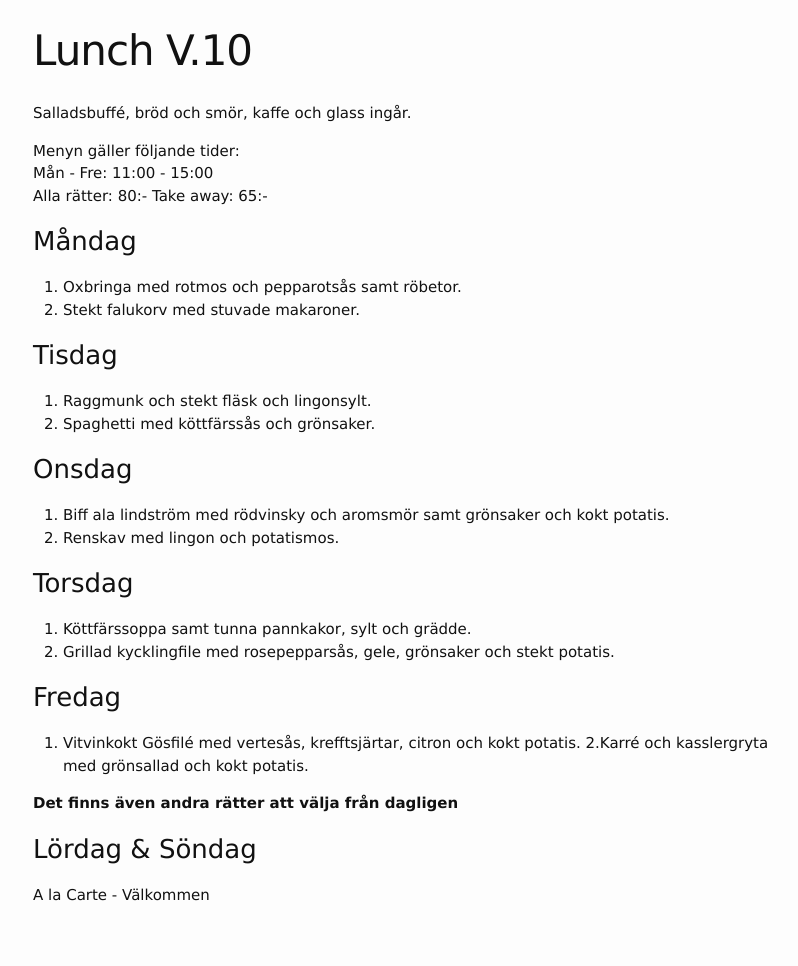
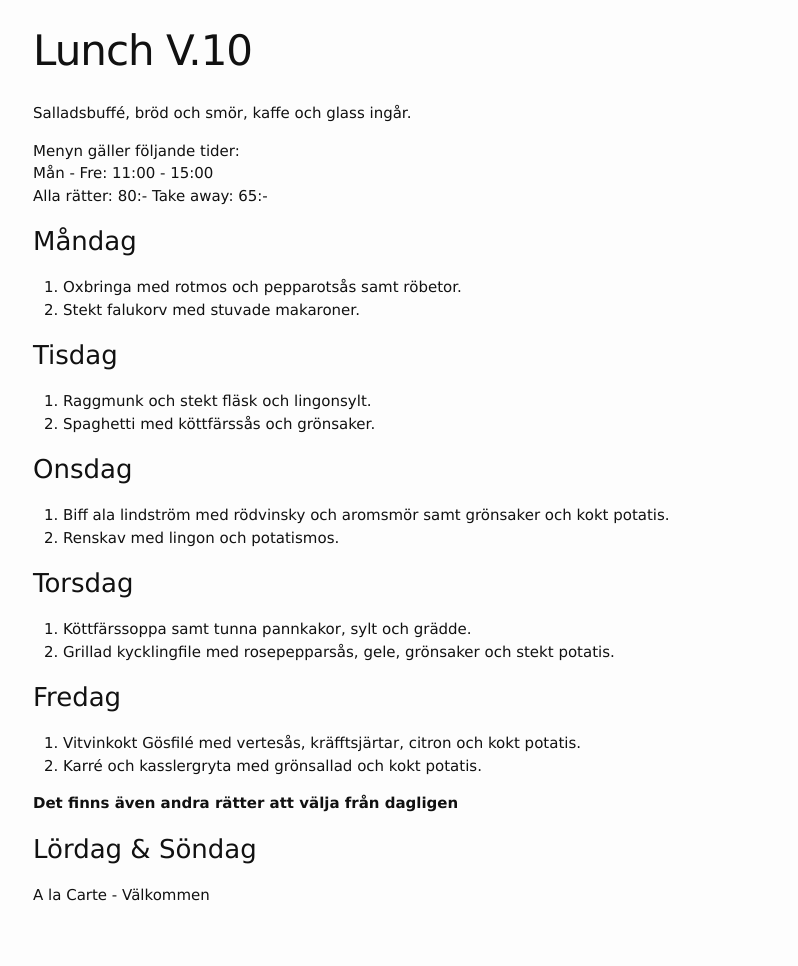
Before and after one commit to FarInn62/farinn62.github.io, a Jekyll site: the page built from lunch.md, in a window 1280 px wide. Shown: the whole page, without its empty margins (237-1035 px from the left). Built offline with Jekyll 4.4.1, drawn with Linux system fonts in a browser that asks for light colours.

Commit message:
Update lunch.md

```diff
--- a/lunch.md
+++ b/lunch.md
@@ -32,8 +32,8 @@ Alla rätter: 80:- Take away: 65:-
 
 ### Fredag
 
-1. Vitvinkokt Gösfilé med vertesås, krefftsjärtar, citron och kokt potatis.
-2.Karré och kasslergryta med grönsallad och kokt potatis.
+1. Vitvinkokt Gösfilé med vertesås, kräfftsjärtar, citron och kokt potatis.
+2. Karré och kasslergryta med grönsallad och kokt potatis.
 
   **Det finns även andra rätter att välja från dagligen**
 
```
